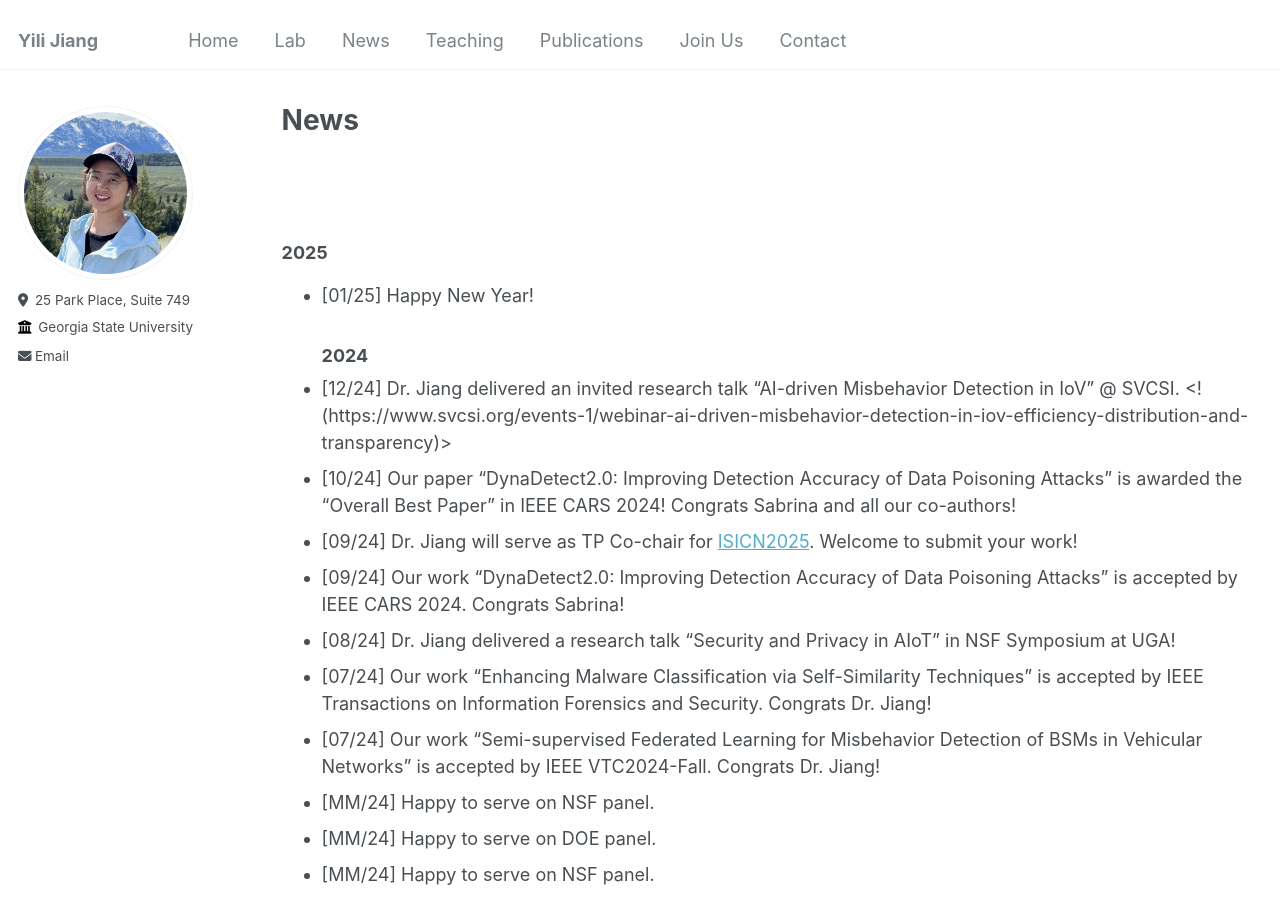
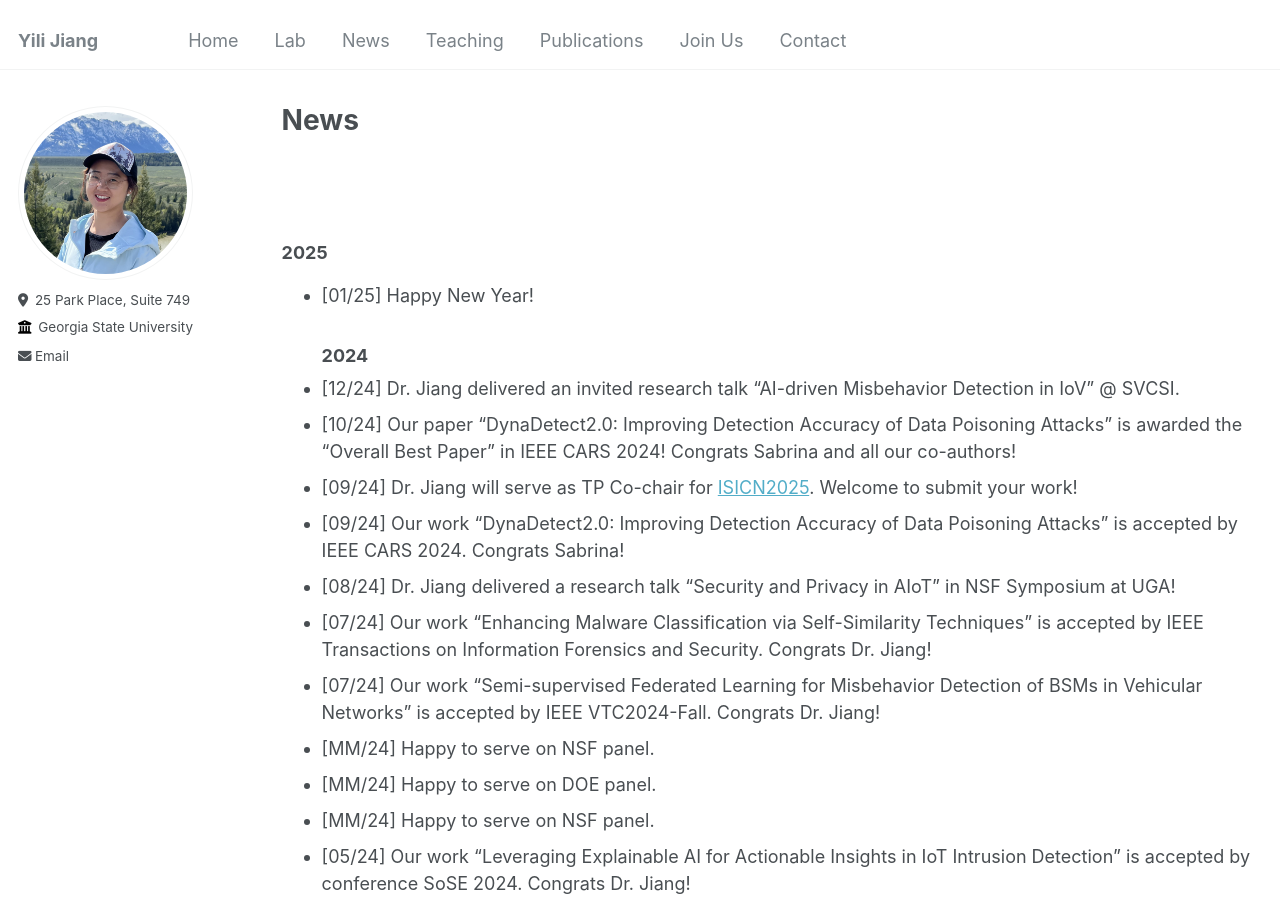
Before and after one commit to suhbrina-perry/suhbrina-perry.github.io, a Jekyll site: the page built from _pages/news.md, in a window 1280 px wide and 900 px high. Built offline with Jekyll 4.4.1, drawn with Linux system fonts in a browser that asks for light colours.

Commit message:
Update news.md

```diff
--- a/_pages/news.md
+++ b/_pages/news.md
@@ -14,7 +14,7 @@ author_profile: true
 ### 2025
 - [01/25] Happy New Year!
 ### 2024
-- [12/24] Dr. Jiang delivered an invited research talk "AI-driven Misbehavior Detection in IoV" @ SVCSI. <!(https://www.svcsi.org/events-1/webinar-ai-driven-misbehavior-detection-in-iov-efficiency-distribution-and-transparency)>
+- [12/24] Dr. Jiang delivered an invited research talk "AI-driven Misbehavior Detection in IoV" @ SVCSI. <!--(https://www.svcsi.org/events-1/webinar-ai-driven-misbehavior-detection-in-iov-efficiency-distribution-and-transparency)-->
 - [10/24] Our paper "DynaDetect2.0: Improving Detection Accuracy of Data Poisoning Attacks" is awarded the "Overall Best Paper" in IEEE CARS 2024! Congrats Sabrina and all our co-authors!
 - [09/24] Dr. Jiang will serve as TP Co-chair for [ISICN2025](https://www.isicn.org/2025/). Welcome to submit your work!
 - [09/24] Our work "DynaDetect2.0: Improving Detection Accuracy of Data Poisoning Attacks" is accepted by IEEE CARS 2024. Congrats Sabrina!
```
